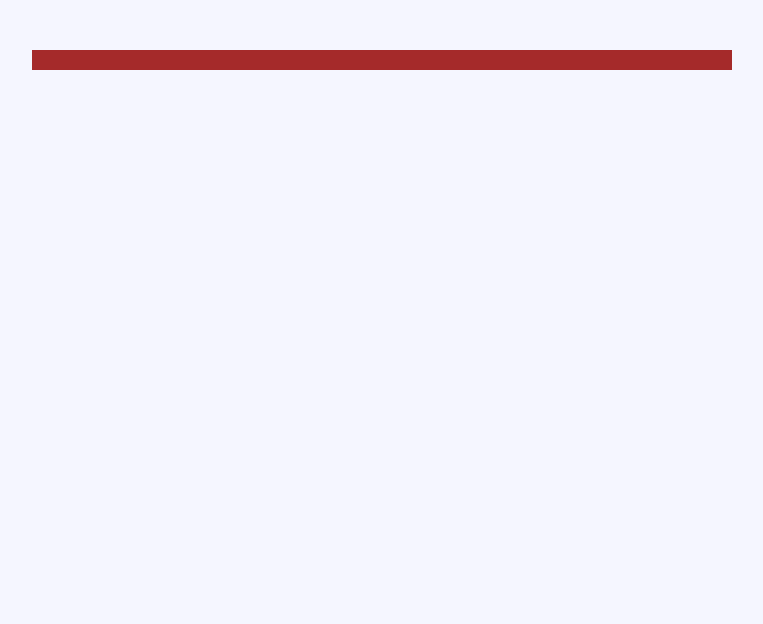
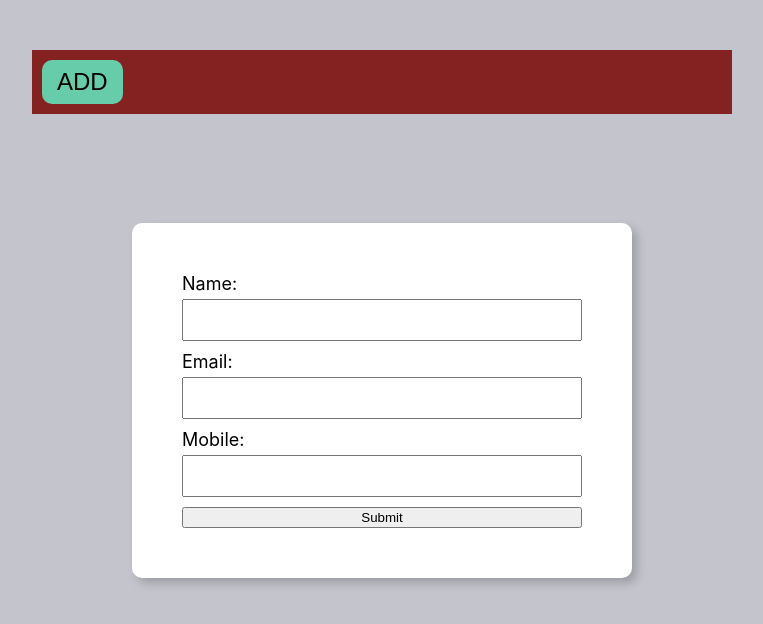
Before and after one commit to pasanUdr/MERN-stack-CRUD, a React (Create React App) app in the folder client/: page / in a window 1280 px wide. Shown: the top 624 px of the page, without its empty margins (258-1021 px from the left). Built offline with nearby package versions, Linux system fonts and the light colour scheme.

Commit message:
This commit will create the adding form in app.js & styled app.css

```diff
--- a/client/src/App.css
+++ b/client/src/App.css
@@ -1,14 +1,59 @@
-*{
+* {
     box-sizing: border-box;
 }
 
-body{
+body {
     background-color: #f5f6ff;
 }
 
-.container{
+.container {
     padding: 10px;
     background-color: brown;
     max-width: 700px;
     margin: 50px auto;
 }
+
+.btn {
+    border: none;
+    padding: 8px 15px;
+    font-size: x-large;
+    border-radius: 10px;
+}
+
+.btn-add {
+    background-color: aquamarine;
+    cursor: pointer;
+}
+
+.addContainer {
+    position: absolute;
+    background-color: rgba(0, 0, 0, 0.2);
+    left: 0;
+    right: 0;
+    top: 0;
+    bottom: 0;
+    display: flex;
+    justify-content: center;
+    align-items: center;
+}
+
+.addContainer form {
+    width: 500px;
+    background-color: white;
+    display: flex;
+    flex-direction: column;
+    padding: 50px;
+    box-shadow: 5px 5px 10px rgba(0, 0, 0, 0.2);
+    border-radius: 10px;
+}
+
+.addContainer form label {
+    font-size: large;
+}
+
+.addContainer form input {
+    font-size: x-large;
+    padding: 5px;
+    margin-top: 5px;
+    margin-bottom: 10px;
+}
--- a/client/src/App.js
+++ b/client/src/App.js
@@ -1,12 +1,29 @@
 // import logo from './logo.svg';
-import './App.css';
+import "./App.css";
 
 function App() {
   return (
     <>
       <div className="container">
+        <button className="btn btn-add"> ADD </button>
+
+        <div className="addContainer">
+          <form >
+            <label htmlFor="name">Name:</label>
+            <input type="text" id= "name" name="name"/>
+
+            <label htmlFor="email">Email:</label>
+            <input type="email" id= "email" name="email"/>
+
+            <label htmlFor="mobile">Mobile:</label>
+            <input type="number" id= "mobile" name="mobile"/>
+
+            <button>Submit</button>
+          </form>
+        </div>
 
       </div>
+
     </>
   );
 }
```
Also changed, not shown: 1 other file (tests, documents, lock files or other folders).
